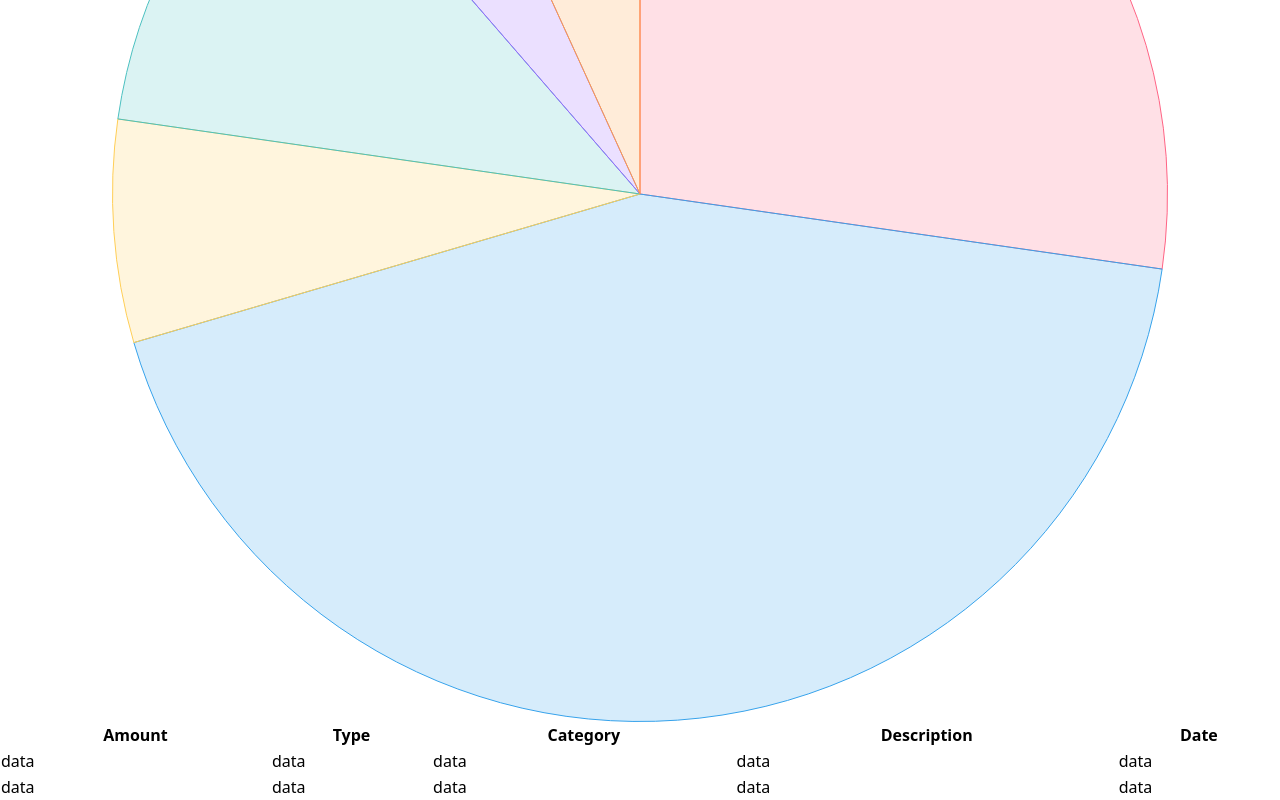
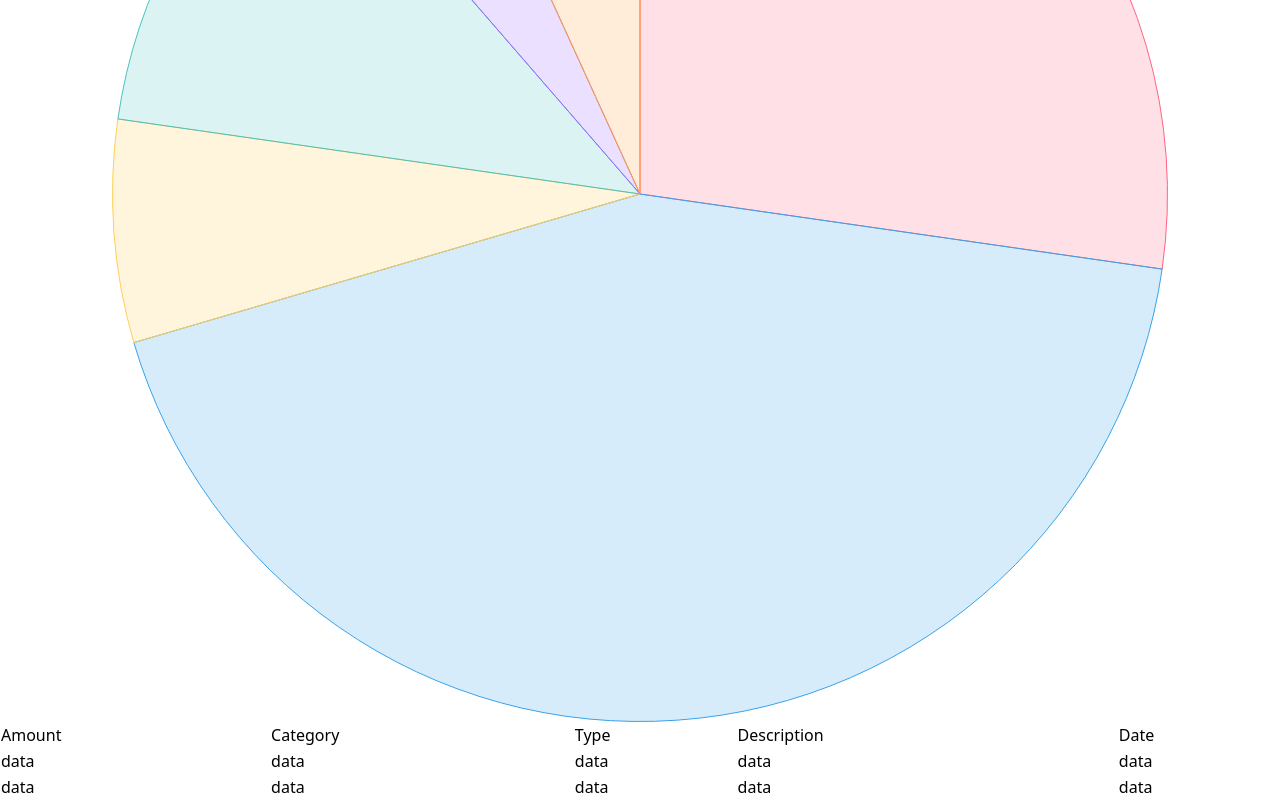
Before and after one commit to sanskarbhusal/clarity, a React (Vite) app in the folder frontend/: page / in a window 1280 px wide. Shown: the part 366-1166 px from the top of the page. Built offline with nearby package versions, Linux system fonts and the light colour scheme; sample sign-in values are in the browser's storage.

Commit message:
feat/frontend: restructure html of table component

```diff
--- a/frontend/src/components/Table.tsx
+++ b/frontend/src/components/Table.tsx
@@ -1,12 +1,23 @@
 export default function Table() {
     return (
         <table>
+            <thead>
                 <tr>
-                <th>Amount</th>
-                <th>Type</th>
-                <th>Category</th>
-                <th>Description</th>
-                <th>Date</th>
+                    <td>Amount</td>
+                    <td>Category</td>
+                    <td>Type</td>
+                    <td>Description</td>
+                    <td>Date</td>
+                </tr>
+            </thead>
+            <tbody>
+                <tr>
+                    <td>data</td>
+                    <td>data</td>
+                    <td>data</td>
+                    <td>data</td>
+                    <td>data</td>
+
                 </tr>
                 <tr>
                     <td>data</td>
@@ -14,14 +25,9 @@ export default function Table() {
                     <td>data</td>
                     <td>data</td>
                     <td>data</td>
+
                 </tr>
-            <tr>
-                <td>data</td>
-                <td>data</td>
-                <td>data</td>
-                <td>data</td>
-                <td>data</td>
-            </tr>
+            </tbody>
         </table>
     )
 }
```
Lines whose indentation alone changed are shown as unchanged.
